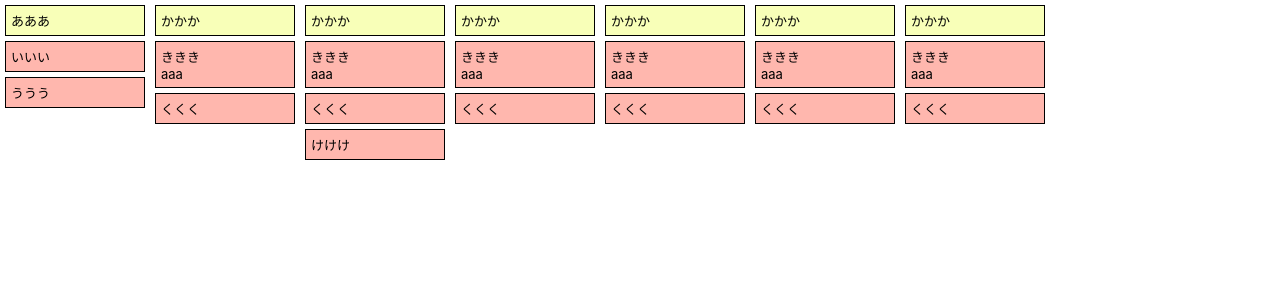
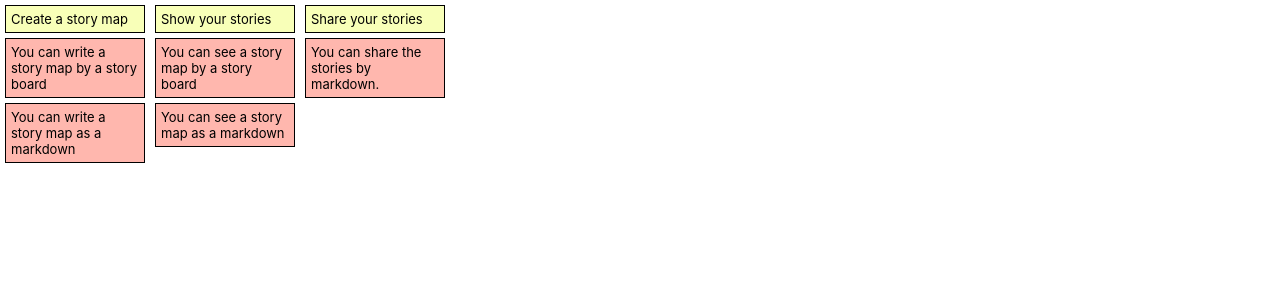
Before and after one commit to stories-with-team/stories-with-team, a React (Create React App) app in the folder frontend/: page / in a window 1280 px wide. Shown: the top 300 px of the page. Built offline with nearby package versions, Linux system fonts and the light colour scheme.

Commit message:
Add feature to write story map by markdown

```diff
--- a/frontend/src/App.tsx
+++ b/frontend/src/App.tsx
@@ -3,56 +3,21 @@ import logo from './logo.svg';
 import './App.css';
 import {StoryMap} from './interface/StoryMap'
 import StoryBoard from './components/StoryBoard'
+import {markdown2storyMap} from './lib/md2storyMap'
 
 const App: React.FC = () => {
-  const storyMap: StoryMap = {
-    storyList: [
-      {
-        activity: { description: 'あああ' },
-        details: [
-          { description: 'いいい' },
-          { description: 'ううう' }
-        ]
-      }, {
-        activity: { description: 'かかか' },
-        details: [
-          { description: 'ききき\naaa' },
-          { description: 'くくく' }
-        ]
-      }, {
-        activity: { description: 'かかか' },
-        details: [
-          { description: 'ききき\naaa' },
-          { description: 'くくく' },
-          { description: 'けけけ' }
-        ]
-      }, {
-        activity: { description: 'かかか' },
-        details: [
-          { description: 'ききき\naaa' },
-          { description: 'くくく' }
-        ]
-      }, {
-        activity: { description: 'かかか' },
-        details: [
-          { description: 'ききき\naaa' },
-          { description: 'くくく' }
-        ]
-      }, {
-        activity: { description: 'かかか' },
-        details: [
-          { description: 'ききき\naaa' },
-          { description: 'くくく' }
-        ]
-      }, {
-        activity: { description: 'かかか' },
-        details: [
-          { description: 'ききき\naaa' },
-          { description: 'くくく' }
-        ]
-      }
-    ]
-  } as StoryMap
+  const md = `
+# Another Story Map Tool
+## Create a story map
+### You can write a story map by a story board
+### You can write a story map as a markdown
+## Show your stories
+### You can see a story map by a story board
+### You can see a story map as a markdown
+## Share your stories
+### You can share the stories by markdown.
+`
+  const storyMap: StoryMap = markdown2storyMap(md)
   return (
     <div className="App">
       <StoryBoard storyMap={storyMap}/>
--- /dev/null
+++ b/frontend/src/lib/md2storyMap.tsx
@@ -0,0 +1,66 @@
+import {StoryMap, Story, newStory, addDetail, newStoryMap} from '../interface/StoryMap'
+
+class MdLine {
+  private _type: string
+  constructor(private text: string) {
+    this._type = this.constructor.name
+  }
+  lineText(): string {
+    return this.text.trim()
+  }
+  type(): string {
+    return this._type
+  }
+}
+
+class MdHeadLine extends MdLine {
+  constructor(text: string, private _level: number) {
+    super(text)
+  }
+  level(): number {
+    return this._level
+  }
+}
+
+const toLine = (lineText: string) => {
+  let result: RegExpExecArray | null
+  if((result = /^(#+)(.*)$/.exec(lineText)) !== null) {
+    const level = result[1].length
+    const text = result[2]
+    return new MdHeadLine(text, level)
+  }
+  return new MdLine(lineText)
+}
+
+export function markdown2storyMap(markdown: string): StoryMap {
+  const mdLineList: MdLine[] = markdown.split('\n').map(toLine)
+
+
+  const patterns: {[key: string]: ((stories: Story[], mdLine: MdLine) => Story[])} = {
+    MdLine(stories: Story[], mdLine: MdLine) {
+      // TODO: Ignoring
+      return stories;
+    },
+    MdHeadLine(stories: Story[], mdLine: MdLine) {
+      const mdHeadLine = mdLine as MdHeadLine
+      const level = mdHeadLine.level()
+      if(level === 2) {
+        // New Story
+        return [...stories, newStory(mdHeadLine.lineText())]
+      } else if(level === 3) {
+        if(stories.length == 0)
+          throw new Error("Adding a detail for empty stories")
+        const story = stories[stories.length - 1]
+        return [...stories.slice(0, -1), addDetail(story, mdHeadLine.lineText())]
+      } else {
+        return stories
+      }
+    }
+  }
+  const stories =
+    mdLineList.reduce((stories, mdLine) =>
+      patterns[mdLine.type()](stories, mdLine)
+    ,
+    [] as Story[]);
+  return newStoryMap(stories)
+}
```
Also changed, not shown: 1 other file (tests, documents, lock files or other folders).
